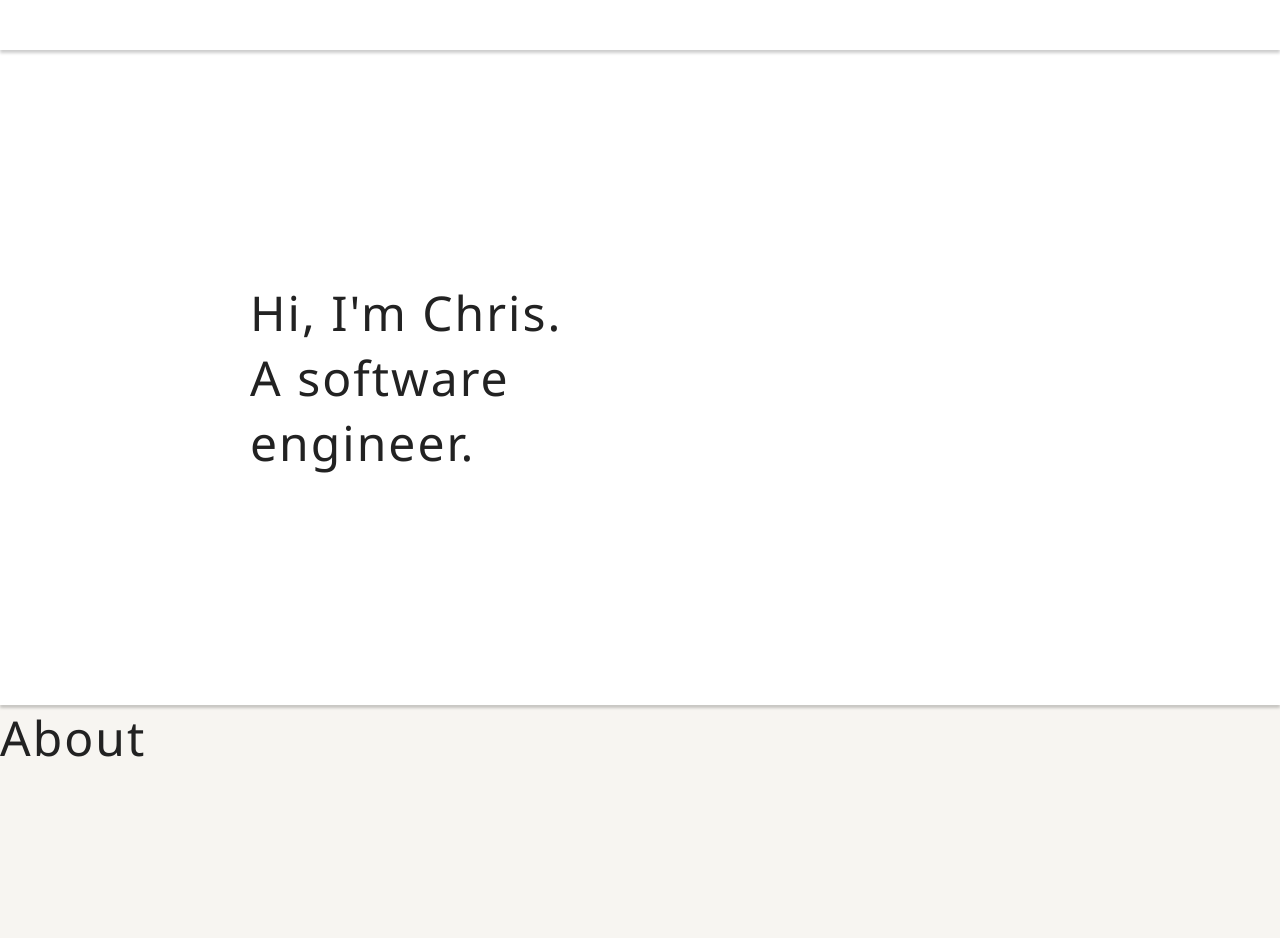
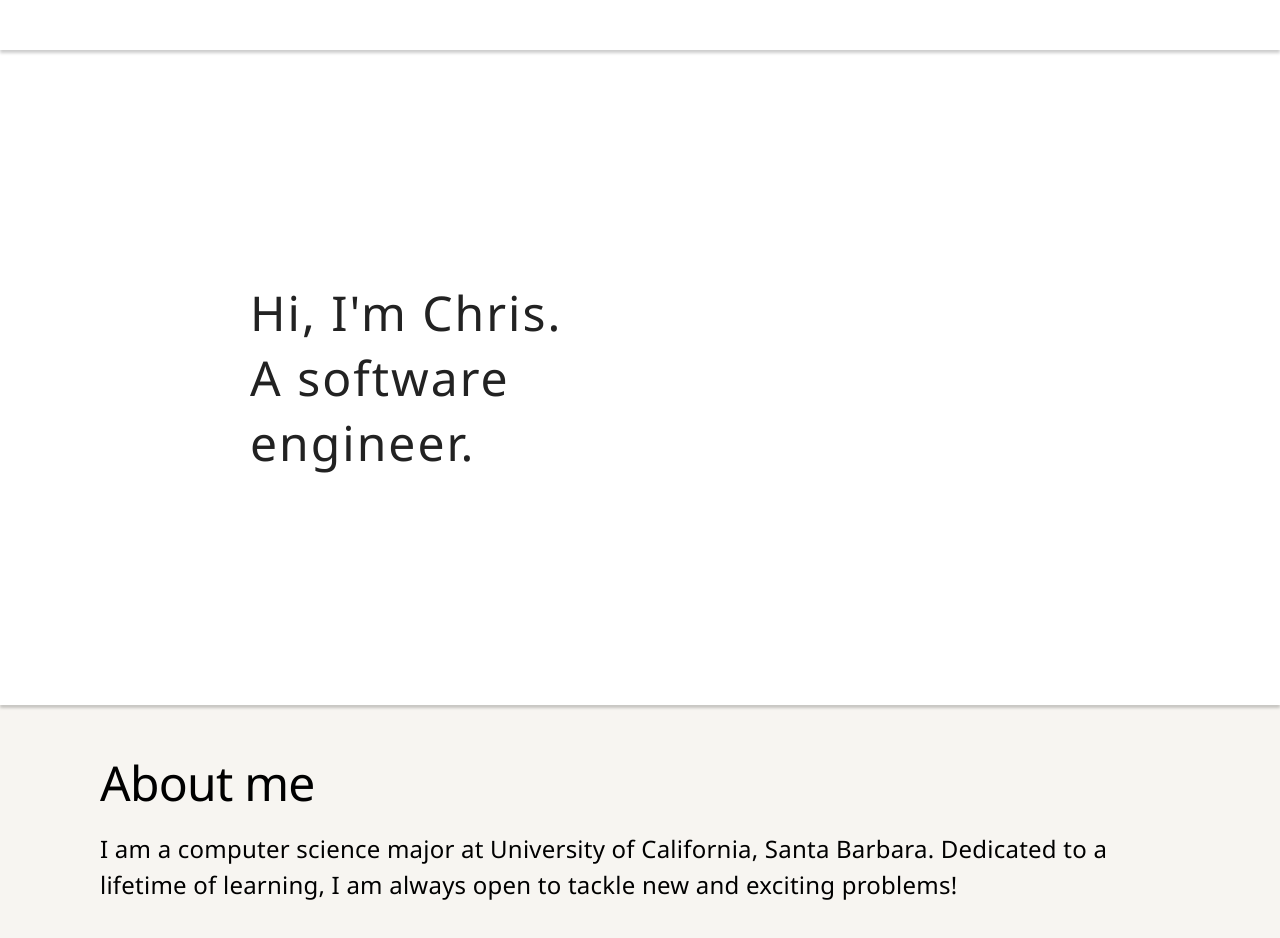
Before and after one commit to chriscerie/chriscerie.github.io, a React (Create React App) app: page / in a window 1280 px wide. Shown: the top 938 px of the page. Built offline with nearby package versions, Linux system fonts and the light colour scheme.

Commit message:
Edit about page

```diff
--- a/src/App/pages/About/index.css
+++ b/src/App/pages/About/index.css
@@ -6,13 +6,3 @@
   max-width: 100%;
   position: relative;
 }
-
-.about > h1 {
-  display: flex;
-  font-family: "Segoe UI", "Ubuntu", "Roboto", "Open Sans", "Helvetica Neue", sans-serif;
-  font-size: 3em;
-  font-weight: lighter;
-  margin: 0;
-  color: #222;
-  letter-spacing: 2px;
-}
--- a/src/App/pages/About/index.tsx
+++ b/src/App/pages/About/index.tsx
@@ -1,10 +1,36 @@
 import React from 'react';
 import './index.css'
+import { makeStyles } from '@material-ui/core/styles';
+import Container from '@material-ui/core/Container';
+import Typography from '@material-ui/core/Typography';
+
+const useStyles = makeStyles({
+  h1: {
+    fontSize: "3rem",
+    fontFamily: "Segoe UI, Ubuntu, Roboto, Open Sans, Helvetica Neue, sans-serif",
+    fontWeight: "lighter",
+    marginBottom: 20,
+  },
+  body1: {
+    fontSize: "1.5rem",
+    fontFamily: "Segoe UI, Ubuntu, Roboto, Open Sans, Helvetica Neue, sans-serif",
+    fontWeight: "lighter",
+  },
+});
 
 function About() {
+  const classes = useStyles();
+
   return (
     <div className="about">
-      <h1>About</h1>
+      <Container style={{padding: "50px 100px"}}>
+        <Typography className={classes.h1} variant="h1">
+          About me
+        </Typography>
+        <Typography className={classes.body1} variant="body1">
+          I am a computer science major at University of California, Santa Barbara. Dedicated to a lifetime of learning, I am always open to tackle new and exciting problems!
+        </Typography>
+      </Container>
     </div>
   )
 }
```
